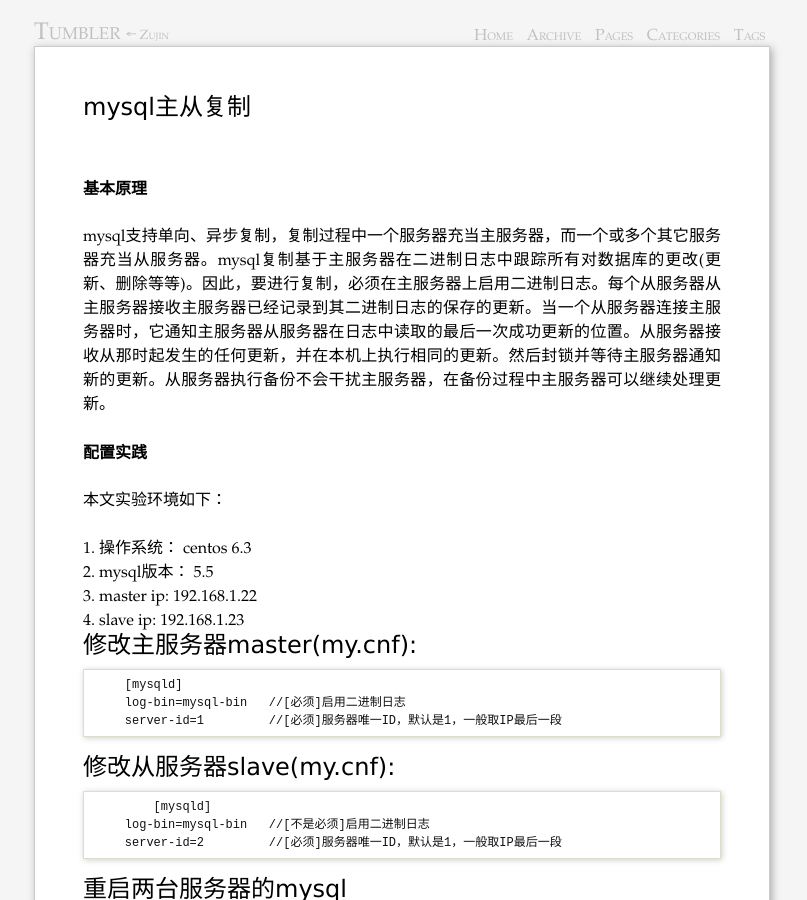
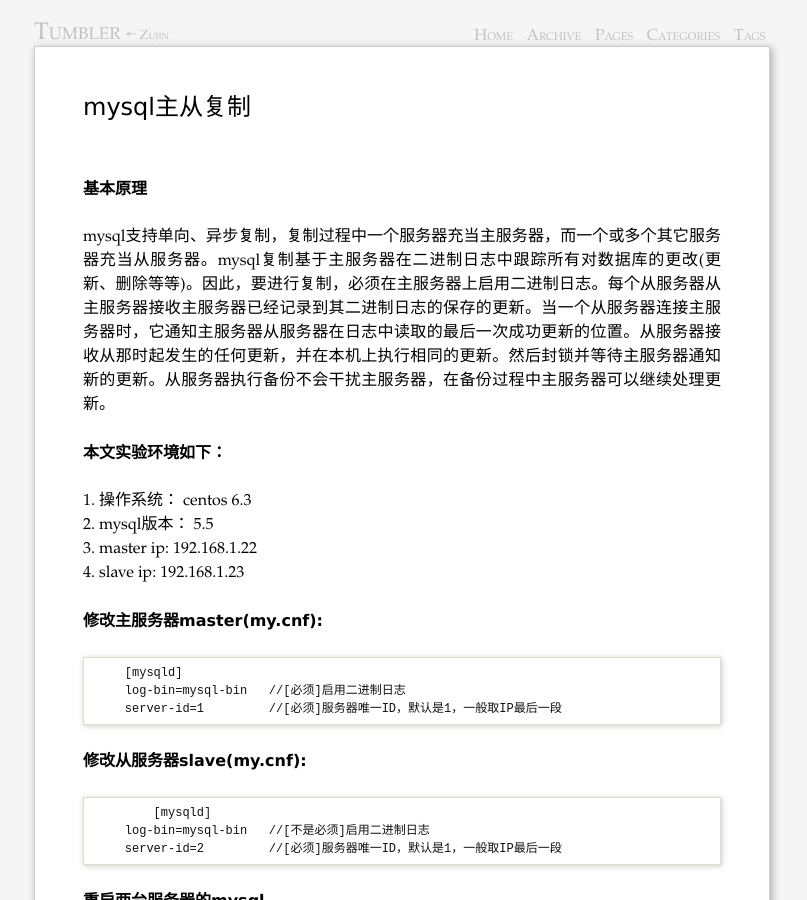
Before and after one commit to yuzujin/yuzujin.github.com, a Jekyll site: the page built from _posts/2016-11-17-mysql.md, in a window 1280 px wide and 900 px high. Shown: the whole window, without its empty margins (238-1045 px from the left). Built offline with Jekyll 4.4.1, drawn with Linux system fonts in a browser that asks for light colours.

Commit message:
add new post 2016-11-17

````diff
--- a/_posts/2016-11-17-mysql.md
+++ b/_posts/2016-11-17-mysql.md
@@ -11,8 +11,7 @@ tags: []
 
 mysql支持单向、异步复制，复制过程中一个服务器充当主服务器，而一个或多个其它服务器充当从服务器。mysql复制基于主服务器在二进制日志中跟踪所有对数据库的更改(更新、删除等等)。因此，要进行复制，必须在主服务器上启用二进制日志。每个从服务器从主服务器接收主服务器已经记录到其二进制日志的保存的更新。当一个从服务器连接主服务器时，它通知主服务器从服务器在日志中读取的最后一次成功更新的位置。从服务器接收从那时起发生的任何更新，并在本机上执行相同的更新。然后封锁并等待主服务器通知新的更新。从服务器执行备份不会干扰主服务器，在备份过程中主服务器可以继续处理更新。
 
-## 配置实践
-本文实验环境如下：
+## 本文实验环境如下：
 
 1. 操作系统： centos 6.3
 2. mysql版本： 5.5
@@ -20,7 +19,7 @@ mysql支持单向、异步复制，复制过程中一个服务器充当主服务
 4. slave ip: 192.168.1.23
 
 
-### 修改主服务器master(my.cnf):
+## 修改主服务器master(my.cnf):
 
 
 ```
@@ -30,7 +29,7 @@ mysql支持单向、异步复制，复制过程中一个服务器充当主服务
 ```
 
 
-### 修改从服务器slave(my.cnf):
+## 修改从服务器slave(my.cnf):
 
 
 ```
@@ -39,13 +38,13 @@ mysql支持单向、异步复制，复制过程中一个服务器充当主服务
     server-id=2         //[必须]服务器唯一ID，默认是1，一般取IP最后一段
 ```
 
-### 重启两台服务器的mysql
+## 重启两台服务器的mysql
 
 ```
    /etc/init.d/mysql restart
 ```
 
-### 在主服务器上建立帐户并授权slave:
+## 在主服务器上建立帐户并授权slave:
 
 
 ```
@@ -53,7 +52,7 @@ mysql> GRANT REPLICATION SLAVE ON *.* to 'replication'@'%' identified by 'test@1
 //一般不用root帐号，'%'表示所有客户端都可能连，只要帐号，密码正确，此处可用具体客户端IP代替，如192.168.1.22，加强安全。
 ```
 
-### 登录主服务器的mysql，查询master的状态
+## 登录主服务器的mysql，查询master的状态
 
 ```
 mysql> show master status \G;
@@ -67,7 +66,7 @@ mysql> show master status \G;
 
 >  注：执行完此步骤后不要再操作主服务器MYSQL，防止主服务器状态值变化
 
-### 配置从服务器Slave
+## 配置从服务器Slave
 
 第一种方式：使用change master to命令
 
@@ -97,7 +96,7 @@ mysql> start slave;    //启动从服务器复制功能
 #master_log_pos  = <log_pos>
 ```
 
-### 检查从服务器复制功能状态
+## 检查从服务器复制功能状态
 
 ```
 mysql> show slave status \G;
@@ -146,7 +145,7 @@ Master_SSL_Verify_Server_Cert: No
 ```
 > 注：Slave_IO及Slave_SQL进程必须正常运行，即YES状态，否则都是错误的状态(如：其中一个NO均属错误)。
 
-### 主从服务器测试
+## 主从服务器测试
 
 在主服务器Mysql，新建立数据库demo
 
````
